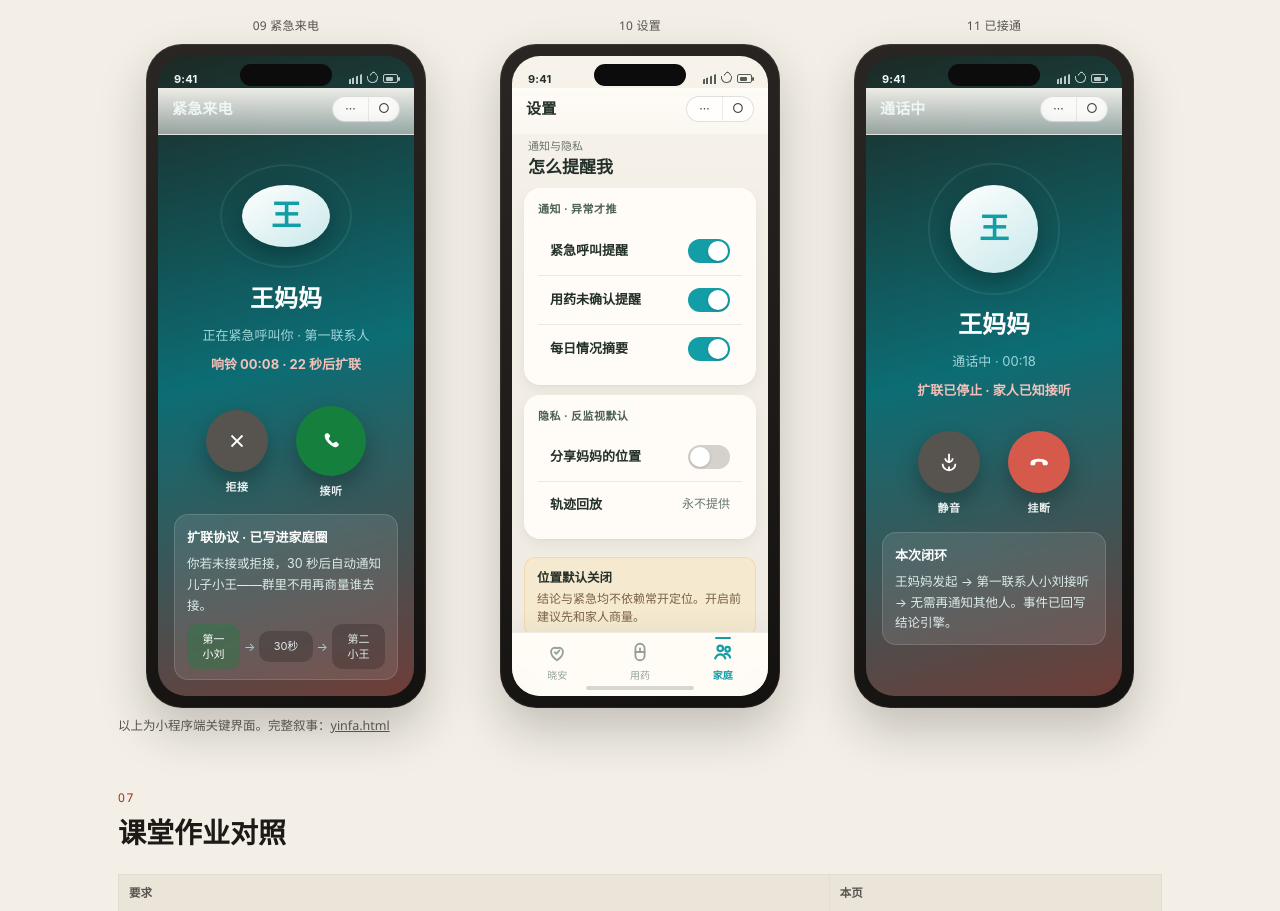
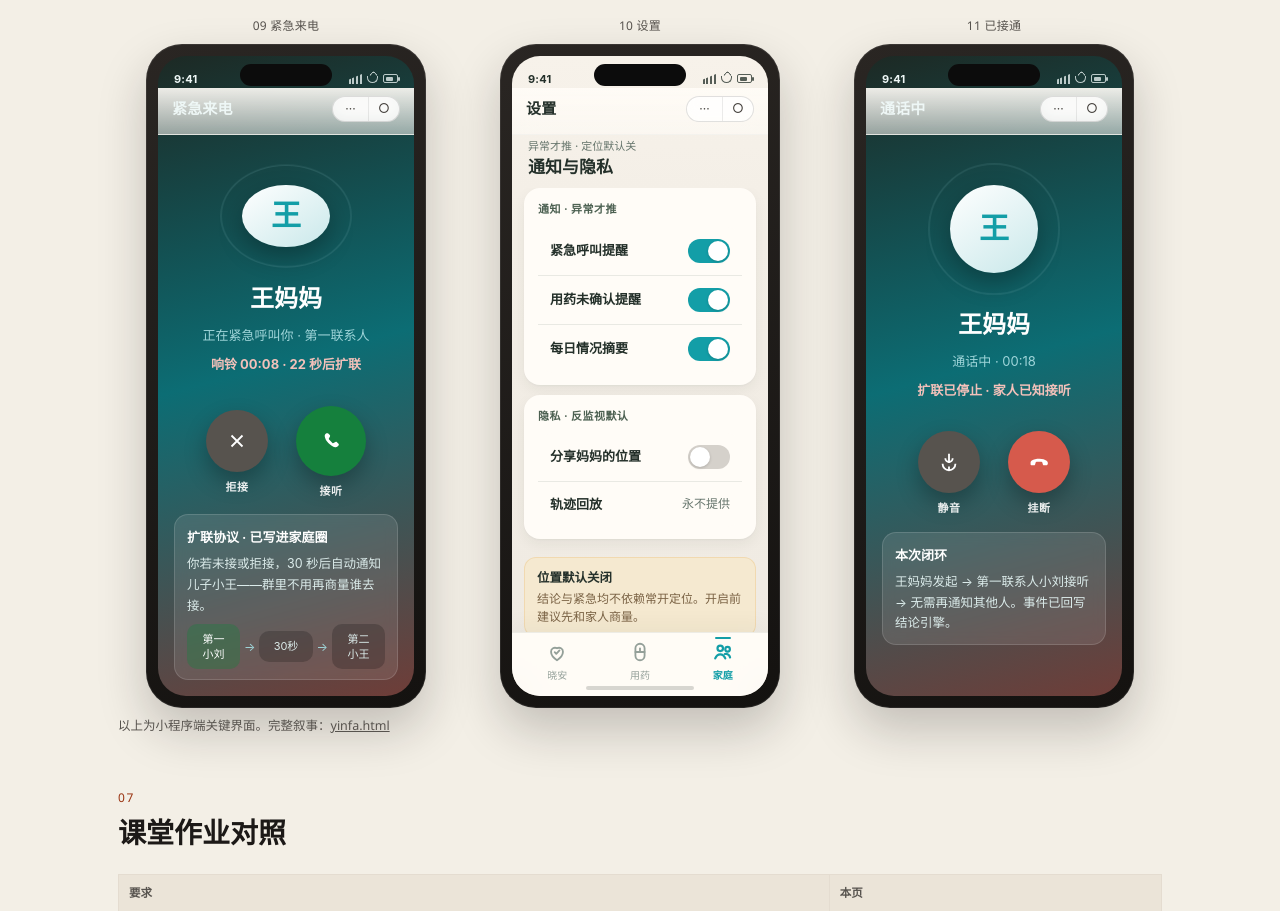
Before and after one commit to juanmedici/gangling-portfolio, a plain HTML site: page anhao.html in a window 1280 px wide. Shown: the part 5060-5971 px from the top of the page. Drawn offline with Linux system fonts and the light colour scheme; a script that the page names is missing.

Commit message:
Clarify settings title from awkward phrasing to 通知与隐私.
Co-authored-by: Cursor <cursoragent@cursor.com>

```diff
--- a/anhao.html
+++ b/anhao.html
@@ -862,7 +862,7 @@ flowchart TB
       <div class="phone"><div class="screen">
         <div class="sb"><span>9:41</span><span class="icons"><i class="sig"></i><i class="wifi"></i><b><i></i></b></span></div>
         <div class="mpbar"><span class="ttl">设置</span><span class="mp-cap"><i>···</i><i>○</i></span></div>
-        <div class="screen-head"><div class="eyebrow">通知与隐私</div><h5>怎么提醒我</h5></div>
+        <div class="screen-head"><div class="eyebrow">异常才推 · 定位默认关</div><h5>通知与隐私</h5></div>
         <div class="panel">
           <div class="section-card"><div class="kicker">通知 · 异常才推</div>
             <div class="list" style="box-shadow:none;margin:0">
```
Also changed, not shown: yinfa.html (+1 -1 lines).
